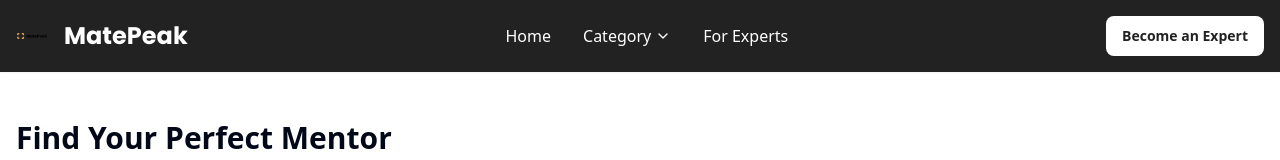
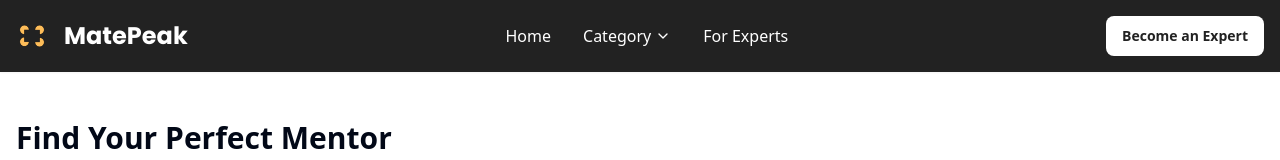
Before and after one commit to iteshprajapati/MatePeak, a React (Vite) app: page /mentors in a window 1280 px wide. Shown: the top 160 px of the page. Built offline with nearby package versions, Linux system fonts and the light colour scheme.

Commit message:
Replace logo image in header

```diff
--- a/src/components/Navbar.tsx
+++ b/src/components/Navbar.tsx
@@ -1,4 +1,3 @@
-
 import { useState } from "react";
 import { Link } from "react-router-dom";
 import { Menu, X, ChevronDown } from "lucide-react";
@@ -24,14 +23,13 @@ const Navbar = () => {
       <div className="container mx-auto px-4 flex justify-between items-center">
         <Link to="/" className="flex items-center space-x-2">
           <img
-            src="/lovable-uploads/e73b1e4a-69e2-467b-9150-4c24460c908f.png"
+            src="/lovable-uploads/14bf0eea-1bc9-4675-9231-356df10eb82d.png"
             alt="MatePeak Logo"
             className="h-8 mr-2"
           />
           <span className="text-2xl font-bold font-poppins text-white">MatePeak</span>
         </Link>
 
-        {/* Desktop Navigation */}
         <div className="hidden md:flex items-center space-x-8">
           <Link to="/" className="text-white hover:text-gray-200 transition-colors relative group">
             Home
@@ -62,7 +60,6 @@ const Navbar = () => {
           </Link>
         </div>
 
-        {/* Auth Buttons */}
         <div className="hidden md:flex items-center space-x-4">
           <Button
             className="bg-white text-matepeak-primary hover:bg-gray-100 font-bold rounded-lg"
@@ -82,7 +79,6 @@ const Navbar = () => {
         </div>
       </div>
 
-      {/* Mobile Menu */}
       {isMenuOpen && (
         <div className="md:hidden bg-matepeak-primary py-4 px-4 mt-2 shadow-inner">
           <div className="flex flex-col space-y-4">
```
Also changed, not shown: public/lovable-uploads/14bf0eea-1bc9-4675-9231-356df10eb82d.png (added).
